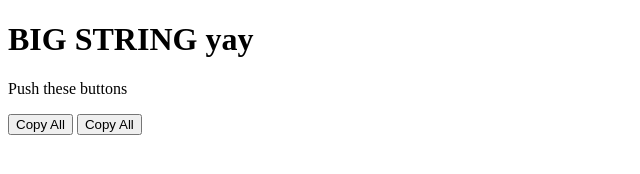
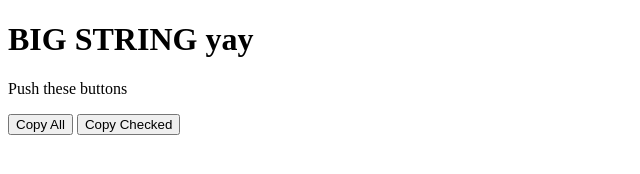
Before and after one commit to huantianad/huantianad.github.io, a plain HTML site: page bigstring/index.html in a window 1280 px wide. Shown: the full height of the page, 0-640 px from the left. Drawn offline with Linux system fonts and the light colour scheme.

Commit message:
Update index.html

```diff
--- a/bigstring/index.html
+++ b/bigstring/index.html
@@ -58,7 +58,7 @@
 <div class="tooltip">
 <button onclick="copyVerified()" onmouseout="outFunc2()">
     <span class="tooltiptext" id="tooltip2">Copy to clipboard</span>
-    Copy All
+    Copy Checked
 </button>
 </div>
 
```
